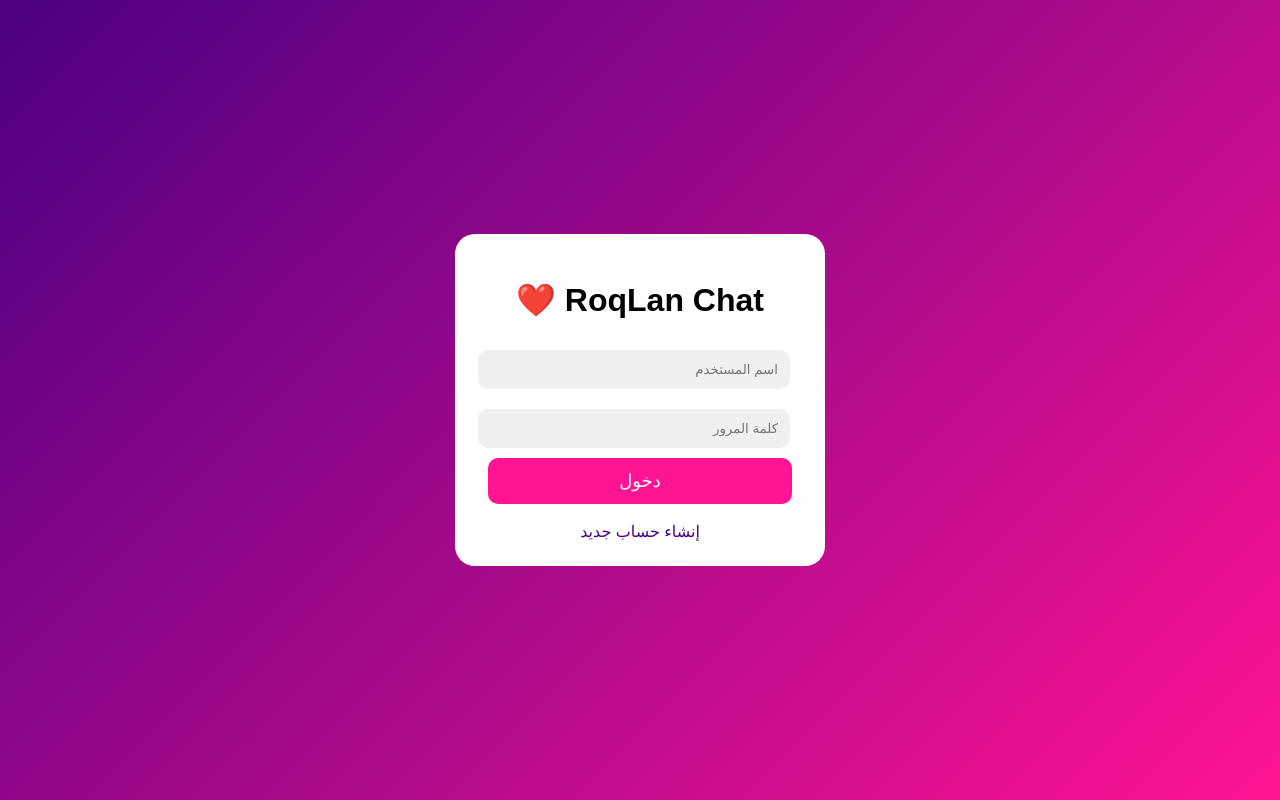
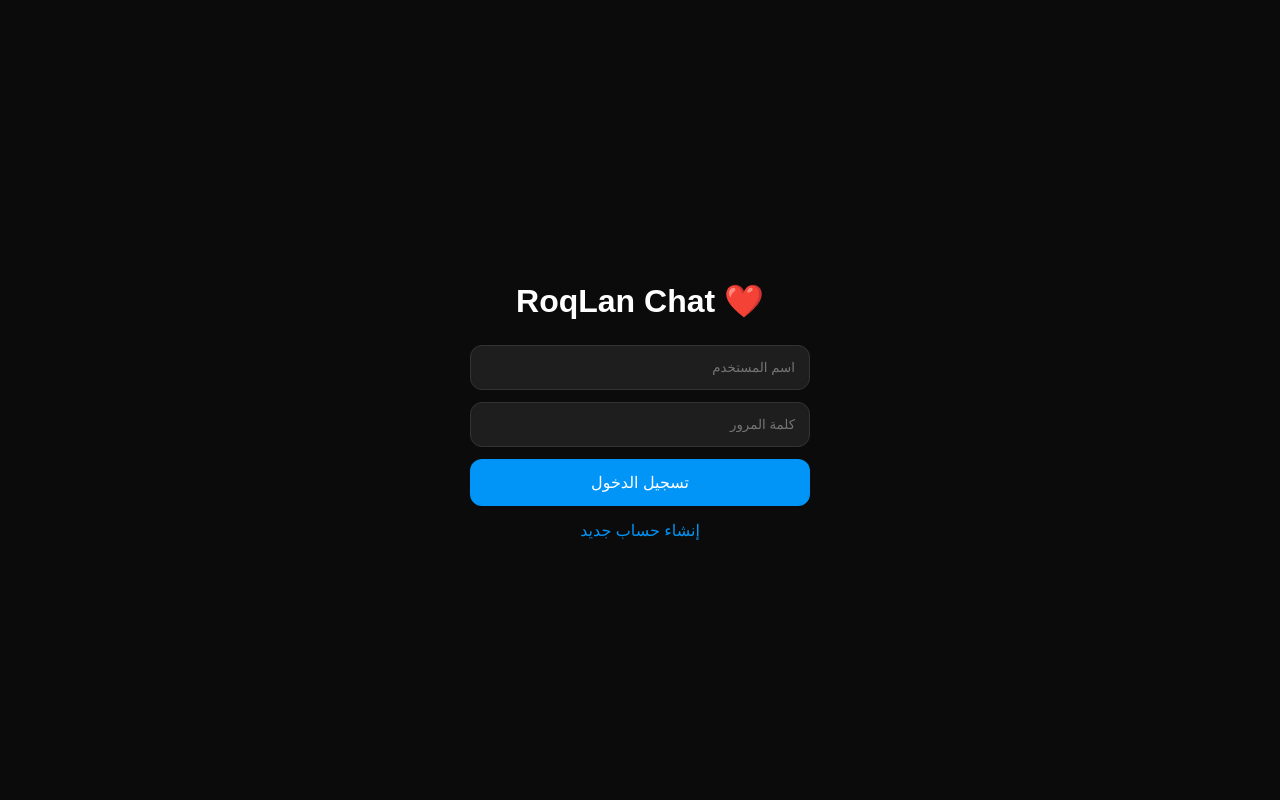
Before and after one commit to flwzrnt3-png/RoqLanChat, a Flask app: page / in a window 1280 px wide. Run offline with Flask 3, Linux system fonts and the light colour scheme.

Commit message:
Update login.html

```diff
--- a/templates/login.html
+++ b/templates/login.html
@@ -1,84 +1,95 @@
 <!DOCTYPE html>
 <html dir="rtl">
 <head>
-<title>تسجيل الدخول</title>
+<meta charset="UTF-8">
+<title>تسجيل الدخول - RoqLan Chat</title>
 
 <style>
 
 body{
-margin:0;
+background:#0b0b0b;
 font-family:Arial;
-background:linear-gradient(135deg,#4b0082,#ff1493);
-height:100vh;
 display:flex;
 justify-content:center;
 align-items:center;
+height:100vh;
+margin:0;
+color:white;
 }
 
 .box{
-background:white;
-padding:25px;
-width:320px;
-border-radius:20px;
+width:340px;
+}
+
+h1{
 text-align:center;
+margin-bottom:25px;
 }
 
 input{
-width:90%;
-padding:12px;
-margin:10px;
-border:none;
-border-radius:10px;
-background:#f0f0f0;
+width:100%;
+padding:14px;
+margin-bottom:12px;
+background:#1e1e1e;
+border:1px solid #333;
+border-radius:12px;
+color:white;
+box-sizing:border-box;
 }
 
 button{
-width:95%;
-padding:12px;
+width:100%;
+padding:14px;
+background:#0095f6;
 border:none;
-border-radius:10px;
-background:#ff1493;
+border-radius:12px;
 color:white;
-font-size:18px;
+font-size:16px;
+cursor:pointer;
 }
 
 a{
+color:#0095f6;
 text-decoration:none;
-color:#4b0082;
+}
+
+.register-link{
+text-align:center;
+margin-top:15px;
 }
 
 </style>
-
 </head>
 
 <body>
 
 <div class="box">
 
-<h1>RoqLan Chat ❤️</h1>
+<h1>❤️ RoqLan Chat</h1>
 
-<form method="post">
+<form method="POST">
 
 <input
+type="text"
 name="username"
-placeholder="اسم المستخدم">
+placeholder="اسم المستخدم"
+required>
 
 <input
 type="password"
 name="password"
-placeholder="كلمة المرور">
+placeholder="كلمة المرور"
+required>
 
 <button type="submit">
-دخول
+تسجيل الدخول
 </button>
 
 </form>
 
-<br>
-
-<a href="/register">
-إنشاء حساب جديد
-</a>
+<div class="register-link">
+<a href="/register">إنشاء حساب جديد</a>
+</div>
 
 </div>
 
```
